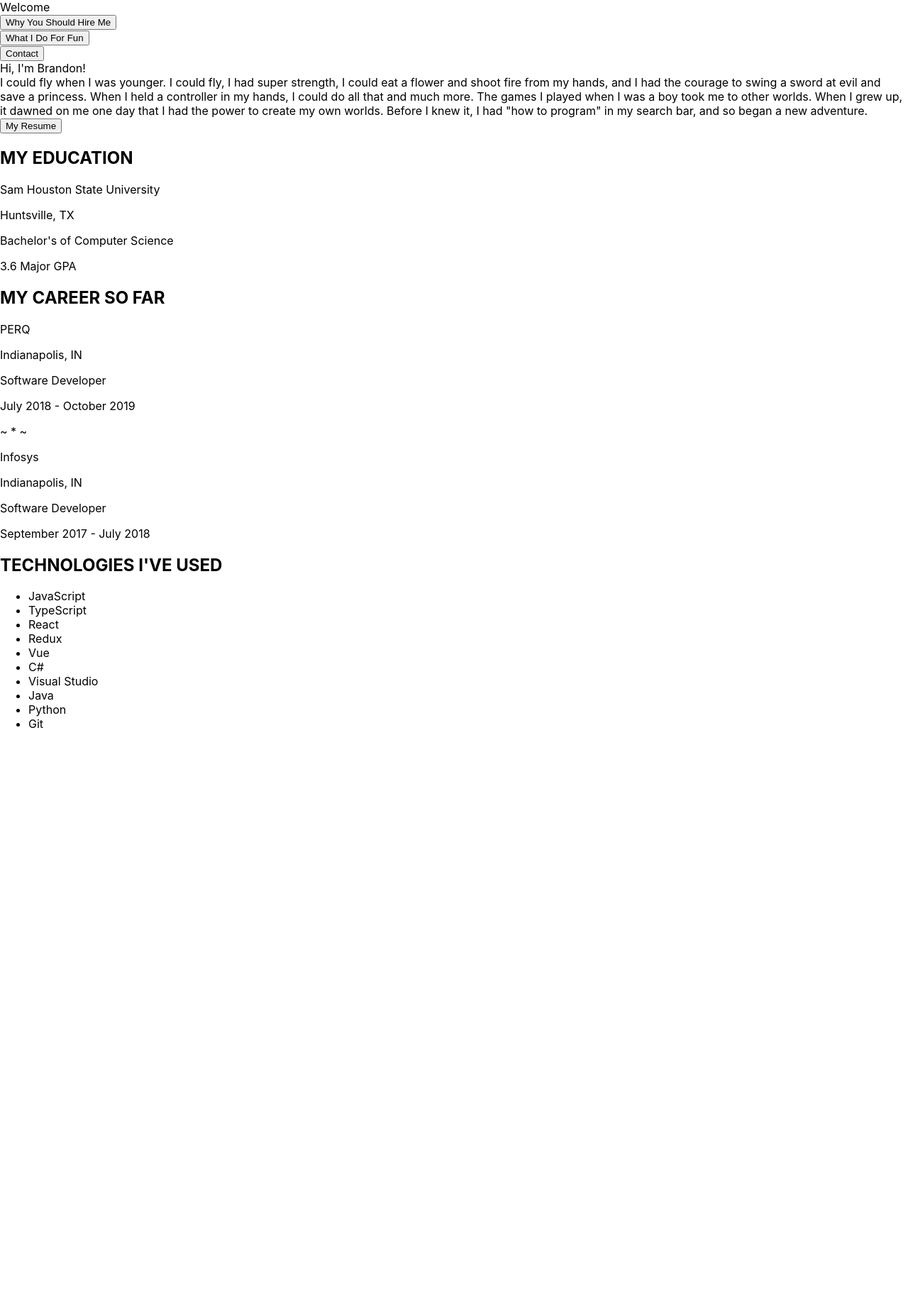
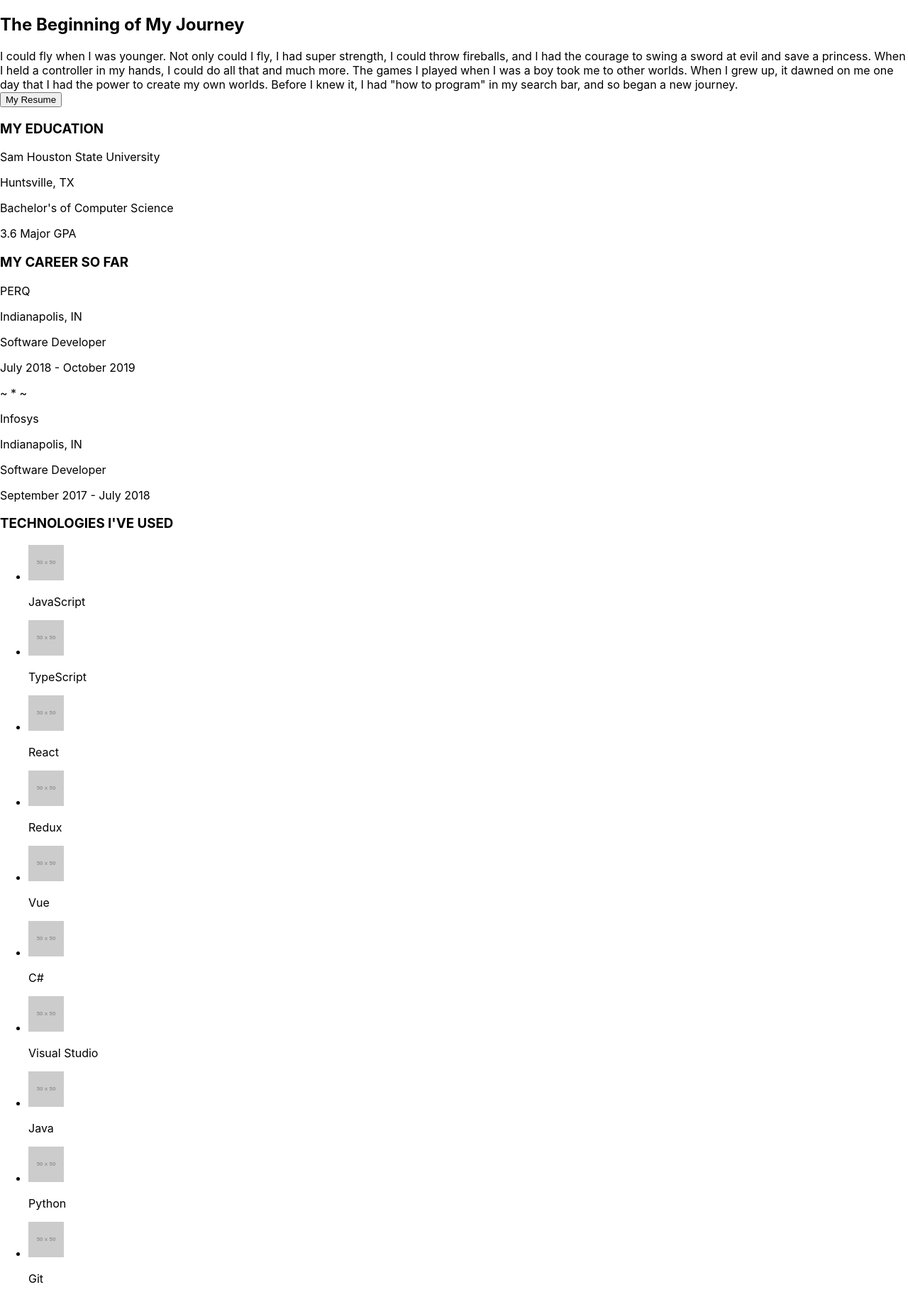
Before and after one commit to copelandBTC/portfolio-site, a React (Create React App) app: page /whyyoushouldhireme in a window 1280 px wide. Shown: the whole page at 71% size. Before the commit the page ends 1046 px from the top, so only its background shows below. Built offline with nearby package versions, Linux system fonts and the light colour scheme.

Commit message:
wrote rest of HTML

```diff
--- a/src/App.js
+++ b/src/App.js
@@ -3,13 +3,17 @@ import './App.css';
 import { BrowserRouter, Route, Switch } from 'react-router-dom';
 import Home from './components/pages/home';
 import HireMe from './components/pages/hire-me';
+import Hobbies from './components/pages/hobbies';
+import Contact from './components/pages/contact';
 
 function App() {
   return (
     <div className="App">
       <BrowserRouter>
-        <Route path="/" component={ Home }></Route>
+        <Route exact path="/" component={ Home }></Route>
         <Route path="/whyyoushouldhireme" component={ HireMe }></Route>
+        <Route path="/whatidoforfun" component={ Hobbies }></Route>
+        <Route path="/contact" component={ Contact }></Route>
       </BrowserRouter>
     </div>
   );
--- /dev/null
+++ b/src/components/pages/contact.js
@@ -0,0 +1,26 @@
+import React from 'react';
+import NavButton from '../nav-button';
+
+export default class contact extends React.Component {
+    state = {};
+
+    constructor(props) {
+        super();
+    }
+
+    render() {
+        return (
+            <div>
+                <section id="contact">
+                    <h2>
+                        Don't Be a Stranger
+                    </h2>
+                    <div>
+                        <button>Phone</button>
+                        <button>Email</button>
+                    </div>
+                </section>
+            </div>
+        )
+    }
+}
--- a/src/components/pages/hire-me.js
+++ b/src/components/pages/hire-me.js
@@ -11,28 +11,28 @@ export default class HireMe extends React.Component {
     render() {
         return (
             <div>
-                <header>
-                    Hi, I'm Brandon!
-                </header>
-                <div id="about">
-                    I could fly when I was younger. I could fly, I had super strength,
-                    I could eat a flower and shoot fire from my hands, and I had the courage
-                    to swing a sword at evil and save a princess. When I held a controller in
-                    my hands, I could do all that and much more. The games I played when I was
-                    a boy took me to other worlds. When I grew up, it dawned on me one day
-                    that I had the power to create my own worlds. Before I knew it, I had
-                    "how to program" in my search bar, and so began a new adventure.
-                </div>
+                <section id="about-career">
+                    <h2>The Beginning of My Journey</h2>
+                    <div>
+                        I could fly when I was younger. Not only could I fly, I had super strength,
+                        I could throw fireballs, and I had the courage
+                        to swing a sword at evil and save a princess. When I held a controller in
+                        my hands, I could do all that and much more. The games I played when I was
+                        a boy took me to other worlds. When I grew up, it dawned on me one day
+                        that I had the power to create my own worlds. Before I knew it, I had
+                        "how to program" in my search bar, and so began a new journey.
+                    </div>
+                </section>
                 <button>My Resume</button>
-                <div id="education">
-                    <h2>MY EDUCATION</h2>
+                <section id="education">
+                    <h3>MY EDUCATION</h3>
                     <p>Sam Houston State University</p>
                     <p>Huntsville, TX</p>
                     <p>Bachelor's of Computer Science</p>
                     <p>3.6 Major GPA</p>
-                </div>
-                <div id="work">
-                    <h2>MY CAREER SO FAR</h2>
+                </section>
+                <section id="work">
+                    <h3>MY CAREER SO FAR</h3>
                     <div>
                         <p>PERQ</p>
                         <p>Indianapolis, IN</p>
@@ -46,22 +46,72 @@ export default class HireMe extends React.Component {
                         <p>Software Developer</p>
                         <p>September 2017 - July 2018</p>
                     </div>
-                </div>
-                <div id="tech">
-                    <h2>TECHNOLOGIES I'VE USED</h2>
+                </section>
+                <section id="tech">
+                    <h3>TECHNOLOGIES I'VE USED</h3>
                     <ul>
-                        <li>JavaScript</li>
-                        <li>TypeScript</li>
-                        <li>React</li>
-                        <li>Redux</li>
-                        <li>Vue</li>
-                        <li>C#</li>
-                        <li>Visual Studio</li>
-                        <li>Java</li>
-                        <li>Python</li>
-                        <li>Git</li>
+                        <li>
+                            <div>
+                                <img src="https://via.placeholder.com/50" />
+                                <p>JavaScript</p>
+                            </div>
+                        </li>
+                        <li>
+                            <div>
+                                <img src="https://via.placeholder.com/50" />
+                                <p>TypeScript</p>
+                            </div>
+                        </li>
+                        <li>
+                            <div>
+                                <img src="https://via.placeholder.com/50" />
+                                <p>React</p>
+                            </div>
+                        </li>
+                        <li>
+                            <div>
+                                <img src="https://via.placeholder.com/50" />
+                                <p>Redux</p>
+                            </div>
+                        </li>
+                        <li>
+                            <div>
+                                <img src="https://via.placeholder.com/50" />
+                                <p>Vue</p>
+                            </div>
+                        </li>
+                        <li>
+                            <div>
+                                <img src="https://via.placeholder.com/50" />
+                                <p>C#</p>
+                            </div>
+                        </li>
+                        <li>
+                            <div>
+                                <img src="https://via.placeholder.com/50" />
+                                <p>Visual Studio</p>
+                            </div>
+                        </li>
+                        <li>
+                            <div>
+                                <img src="https://via.placeholder.com/50" />
+                                <p>Java</p>
+                            </div>
+                        </li>
+                        <li>
+                            <div>
+                                <img src="https://via.placeholder.com/50" />
+                                <p>Python</p>
+                            </div>
+                        </li>
+                        <li>
+                            <div>
+                                <img src="https://via.placeholder.com/50" />
+                                <p>Git</p>
+                            </div>
+                        </li>
                     </ul>
-                </div>
+                </section>
             </div>
         )
     }
--- /dev/null
+++ b/src/components/pages/hobbies.js
@@ -0,0 +1,59 @@
+import React from 'react';
+import NavButton from '../nav-button';
+
+export default class Hobbies extends React.Component {
+    state = {};
+
+    constructor(props) {
+        super();
+    }
+
+    render() {
+        return (
+            <div>
+                <section id="about-hobbies">
+                    <h2>
+                        I Have Quite a Few Hobbies
+                    </h2>
+                    <div>
+                        I do in fact have a life outside the world of programming, although programming
+                        itself was a hobby for me before it became a career. I have a lot of interests,
+                        and it all boils down to two fundamental facts about me: I love to learn, and I
+                        love to create.
+                    </div>
+                </section>
+                <section id="programming">
+                    <h3>My Personal Programming Projects</h3>
+                    <p>
+                        <a href="https://github.com/copelandBTC">Here</a> is where you can find some of my personal coding projects, and even some old
+                        school projects I did back in the day, although if you ask me those are a lot less
+                        fun.
+                    </p>
+                </section>
+                <section id="art">
+                    <h3>My Art</h3>
+                    <p>
+                        I've been drawing since I could put a pencil to paper. It's mostly digital nowadays,
+                        but here's a sample of what I've done.
+                    </p>
+                    <div>
+                        // Put image carousel here
+                    </div>
+                </section>
+                <section id="languages">
+                    <h3>Languages I know</h3>
+                    <p>
+                        Human languages, not programming languages. A long time ago, I discovered a passion for learning
+                        foreign languages. I may be a bit rusty, but I translated this whole page into Spanish. ¡Guau! Just
+                        see for yourself. // FINGER POINT DOWN EMOJI.
+                    </p>
+                    <div>
+                        <button>English</button>
+                        <button>Español</button>
+                        <button>English (American)</button>
+                    </div>
+                </section>
+            </div>
+        )
+    }
+}
--- a/src/components/pages/home.js
+++ b/src/components/pages/home.js
@@ -12,7 +12,7 @@ export default class Home extends React.Component {
         return (
             <div>
                 <div>
-                    Welcome
+                    Hi, I'm Brandon!
                 </div>
                 <NavButton buttonText = "Why You Should Hire Me" />
                 <NavButton buttonText = "What I Do For Fun" />
```
